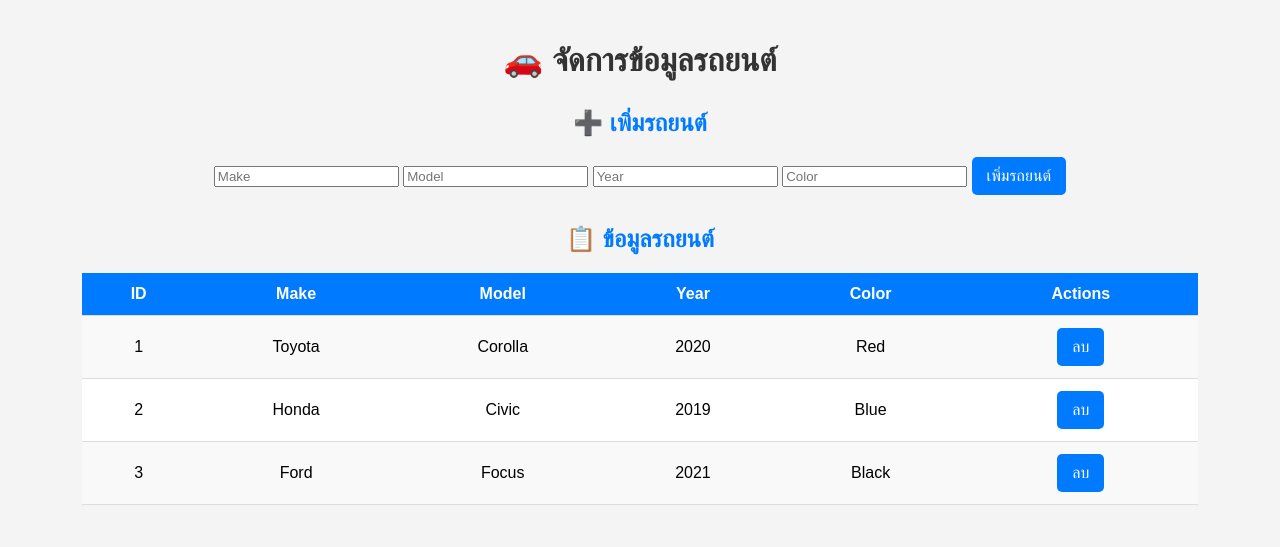
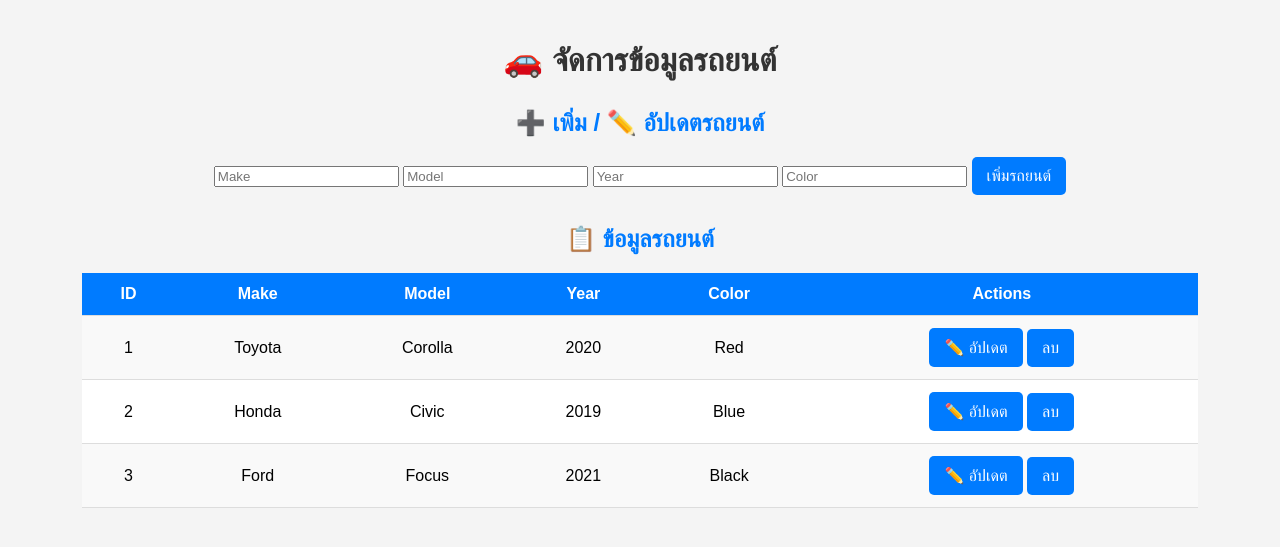
Before and after one commit to MiniTheRippers/Carmanage, a PHP site: page /crud_car.php in a window 1280 px wide. Shown: the top 547 px of the page. Run offline with PHP 8.4, Linux system fonts and the light colour scheme; data comes from the database, SQL or seed files in the repository.

Commit message:
Update crud_car.php

```diff
--- a/crud_car.php
+++ b/crud_car.php
@@ -14,6 +14,12 @@ function createCar($conn, $make, $model, $year, $color) {
     $stmt->execute([$make, $model, $year, $color]);
 }
 
+// ฟังก์ชันอัปเดตรถยนต์
+function updateCar($conn, $id, $make, $model, $year, $color) {
+    $stmt = $conn->prepare("UPDATE cars SET make = ?, model = ?, year = ?, color = ? WHERE id = ?");
+    $stmt->execute([$make, $model, $year, $color, $id]);
+}
+
 // ฟังก์ชันลบรถยนต์
 function deleteCar($conn, $id) {
     $stmt = $conn->prepare("DELETE FROM cars WHERE id = ?");
@@ -24,6 +30,8 @@ function deleteCar($conn, $id) {
 if ($_SERVER['REQUEST_METHOD'] == 'POST') {
     if (isset($_POST['create_car'])) {
         createCar($conn, $_POST['make'], $_POST['model'], $_POST['year'], $_POST['color']);
+    } elseif (isset($_POST['update_car'])) {
+        updateCar($conn, $_POST['car_id'], $_POST['make'], $_POST['model'], $_POST['year'], $_POST['color']);
     } elseif (isset($_POST['delete_car'])) {
         deleteCar($conn, $_POST['car_id']);
     }
@@ -40,18 +48,43 @@ $cars = fetchCars($conn);
     <meta name="viewport" content="width=device-width, initial-scale=1.0">
     <title>CRUD Car - CarManage</title>
     <link rel="stylesheet" href="style.css">
+    <script>
+        function editCar(id, make, model, year, color) {
+            document.getElementById("car_id").value = id;
+            document.getElementById("make").value = make;
+            document.getElementById("model").value = model;
+            document.getElementById("year").value = year;
+            document.getElementById("color").value = color;
+            document.getElementById("submit-btn").name = "update_car";
+            document.getElementById("submit-btn").textContent = "อัปเดตรถยนต์";
+            document.getElementById("reset-btn").style.display = "inline"; // แสดงปุ่มเพิ่มใหม่
+        }
+
+        function resetForm() {
+            document.getElementById("car_id").value = "";
+            document.getElementById("make").value = "";
+            document.getElementById("model").value = "";
+            document.getElementById("year").value = "";
+            document.getElementById("color").value = "";
+            document.getElementById("submit-btn").name = "create_car";
+            document.getElementById("submit-btn").textContent = "เพิ่มรถยนต์";
+            document.getElementById("reset-btn").style.display = "none"; // ซ่อนปุ่มเพิ่มใหม่
+        }
+    </script>
 </head>
 <body>
     <div class="container">
         <h1>🚗 จัดการข้อมูลรถยนต์</h1>
 
-        <h2>➕ เพิ่มรถยนต์</h2>
+        <h2>➕ เพิ่ม / ✏️ อัปเดตรถยนต์</h2>
         <form method="POST" class="form-container">
-            <input type="text" name="make" placeholder="Make" required>
-            <input type="text" name="model" placeholder="Model" required>
-            <input type="number" name="year" placeholder="Year" required>
-            <input type="text" name="color" placeholder="Color" required>
-            <button type="submit" name="create_car">เพิ่มรถยนต์</button>
+            <input type="hidden" name="car_id" id="car_id">
+            <input type="text" name="make" id="make" placeholder="Make" required>
+            <input type="text" name="model" id="model" placeholder="Model" required>
+            <input type="number" name="year" id="year" placeholder="Year" required>
+            <input type="text" name="color" id="color" placeholder="Color" required>
+            <button type="submit" id="submit-btn" name="create_car">เพิ่มรถยนต์</button>
+            <button type="button" id="reset-btn" onclick="resetForm()" style="display:none;">เพิ่มใหม่</button>
         </form>
 
         <h2>📋 ข้อมูลรถยนต์</h2>
@@ -73,6 +106,13 @@ $cars = fetchCars($conn);
                     <td><?= htmlspecialchars($car['year']); ?></td>
                     <td><?= htmlspecialchars($car['color']); ?></td>
                     <td>
+                        <button type="button" onclick="editCar(
+                            '<?= $car['id']; ?>',
+                            '<?= htmlspecialchars($car['make']); ?>',
+                            '<?= htmlspecialchars($car['model']); ?>',
+                            '<?= htmlspecialchars($car['year']); ?>',
+                            '<?= htmlspecialchars($car['color']); ?>'
+                        )">✏️ อัปเดต</button>
                         <form method="POST" style="display:inline;">
                             <input type="hidden" name="car_id" value="<?= $car['id']; ?>">
                             <button type="submit" name="delete_car" class="delete-btn">ลบ</button>
```
